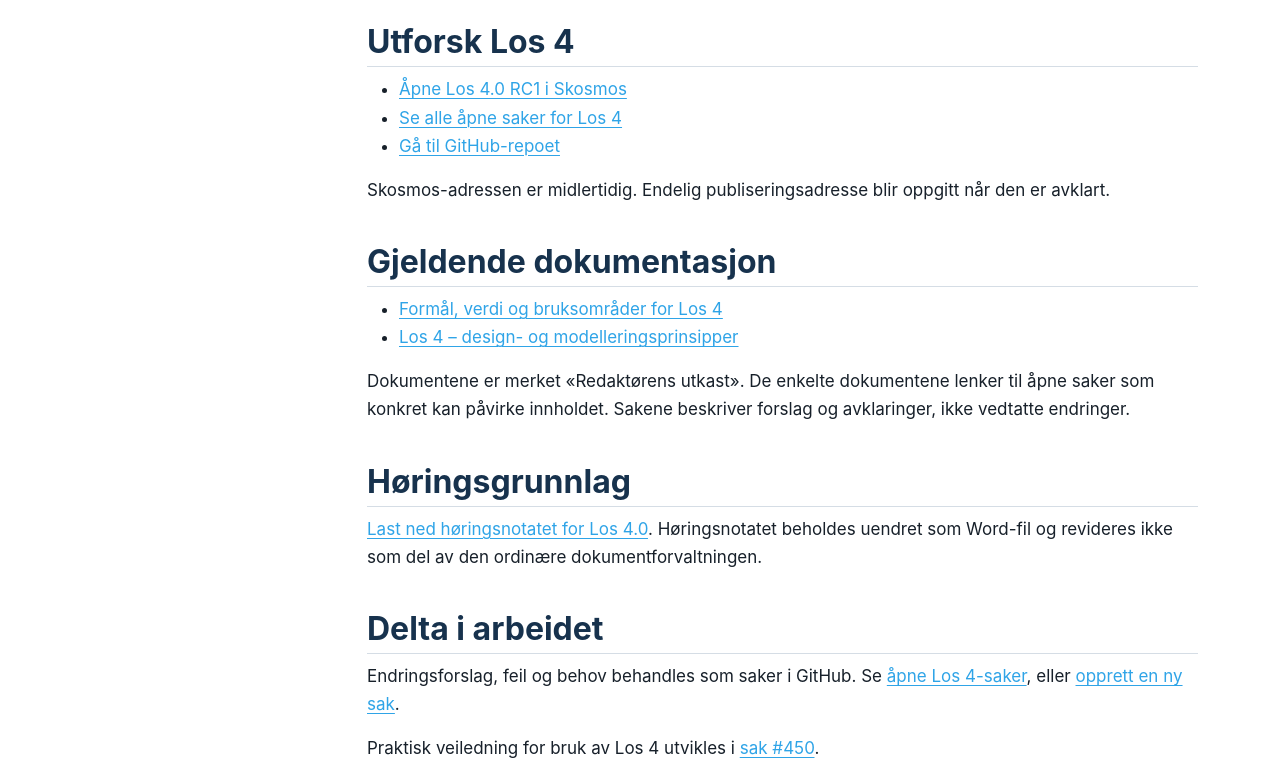
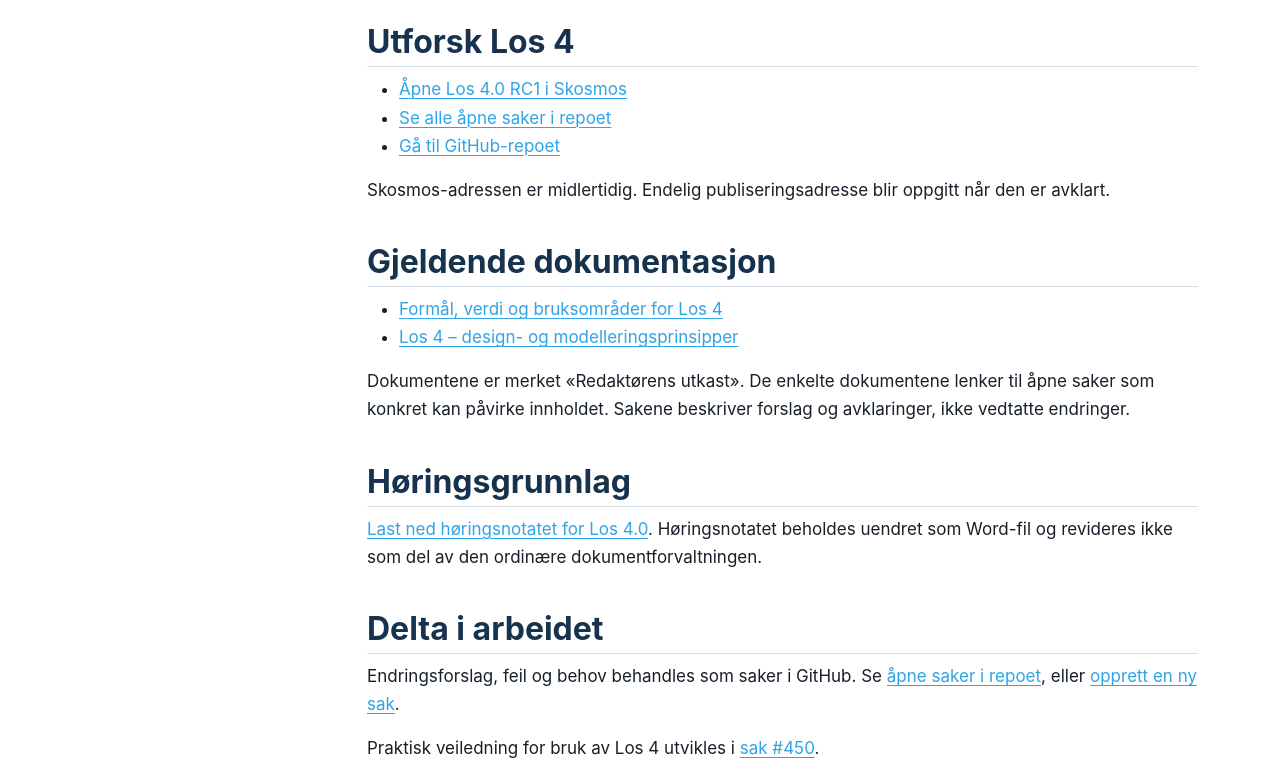
Before and after one commit to Informasjonsforvaltning/los, an MkDocs documentation site: the page built from docs/index.md, in a window 1280 px wide and 1400 px high. Shown: the part 398-1173 px from the top of the window. Built offline with MkDocs 1.6.1, drawn with Linux system fonts in a browser that asks for light colours.

Commit message:
docs: oppdater lenker til åpne saker

```diff
--- a/docs/index.md
+++ b/docs/index.md
@@ -7,7 +7,7 @@ Los er et felles tematisk vokabular for offentlig sektor. Denne siden samler det
 ## Utforsk Los 4
 
 - [Åpne Los 4.0 RC1 i Skosmos](https://skosmos.demo.fellesdatakatalog.digdir.no/los/nb/)
-- [Se alle åpne saker for Los 4](https://github.com/Informasjonsforvaltning/los/issues?q=is%3Aissue%20state%3Aopen%20label%3ALos4)
+- [Se alle åpne saker i repoet](https://github.com/Informasjonsforvaltning/los/issues?q=is%3Aissue%20state%3Aopen)
 - [Gå til GitHub-repoet](https://github.com/Informasjonsforvaltning/los)
 
 Skosmos-adressen er midlertidig. Endelig publiseringsadresse blir oppgitt når den er avklart.
@@ -25,7 +25,7 @@ Dokumentene er merket «Redaktørens utkast». De enkelte dokumentene lenker til
 
 ## Delta i arbeidet
 
-Endringsforslag, feil og behov behandles som saker i GitHub. Se [åpne Los 4-saker](https://github.com/Informasjonsforvaltning/los/issues?q=is%3Aissue%20state%3Aopen%20label%3ALos4), eller [opprett en ny sak](https://github.com/Informasjonsforvaltning/los/issues/new/choose).
+Endringsforslag, feil og behov behandles som saker i GitHub. Se [åpne saker i repoet](https://github.com/Informasjonsforvaltning/los/issues?q=is%3Aissue%20state%3Aopen), eller [opprett en ny sak](https://github.com/Informasjonsforvaltning/los/issues/new/choose).
 
 Praktisk veiledning for bruk av Los 4 utvikles i [sak #450](https://github.com/Informasjonsforvaltning/los/issues/450).
 
```
